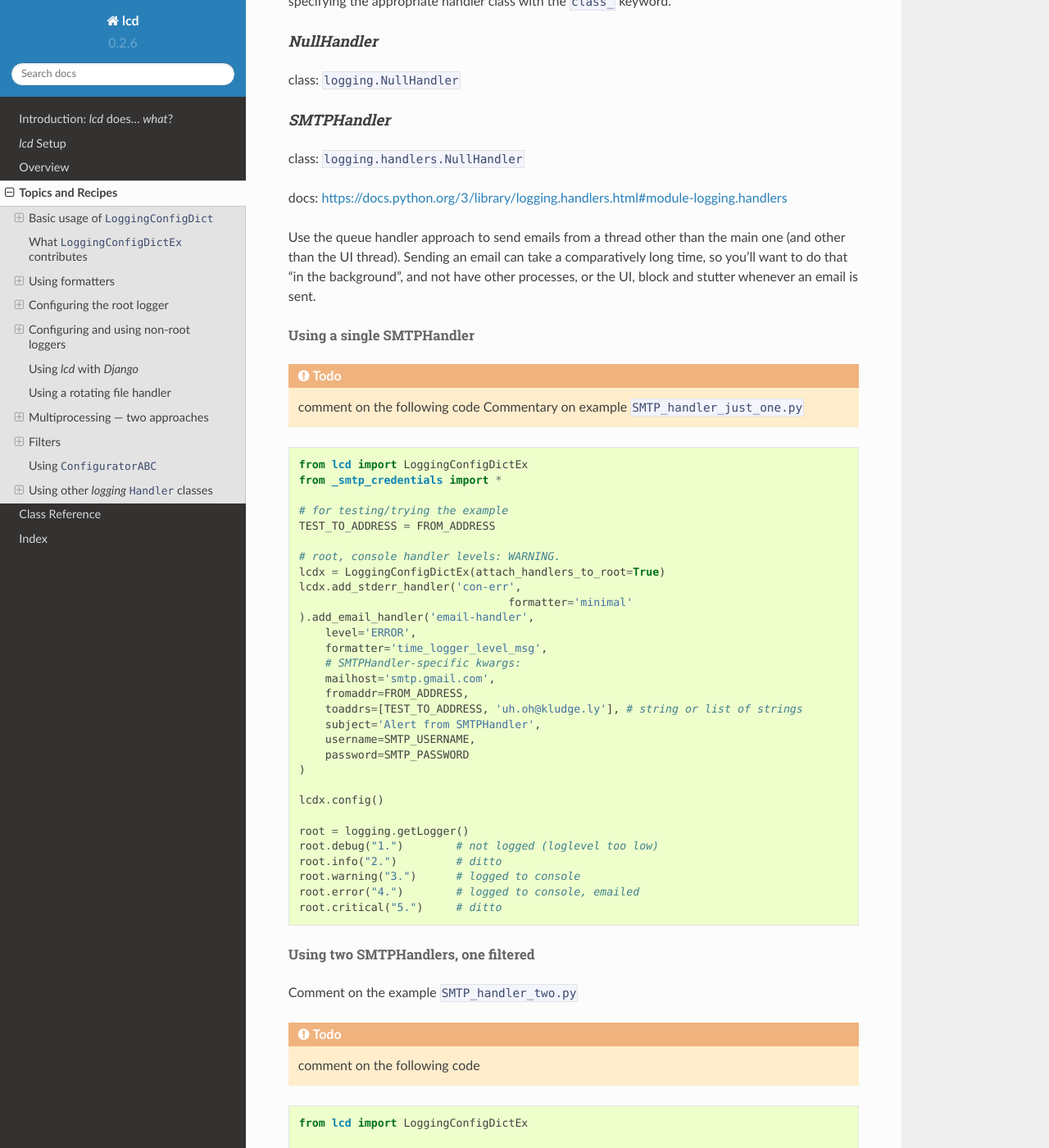
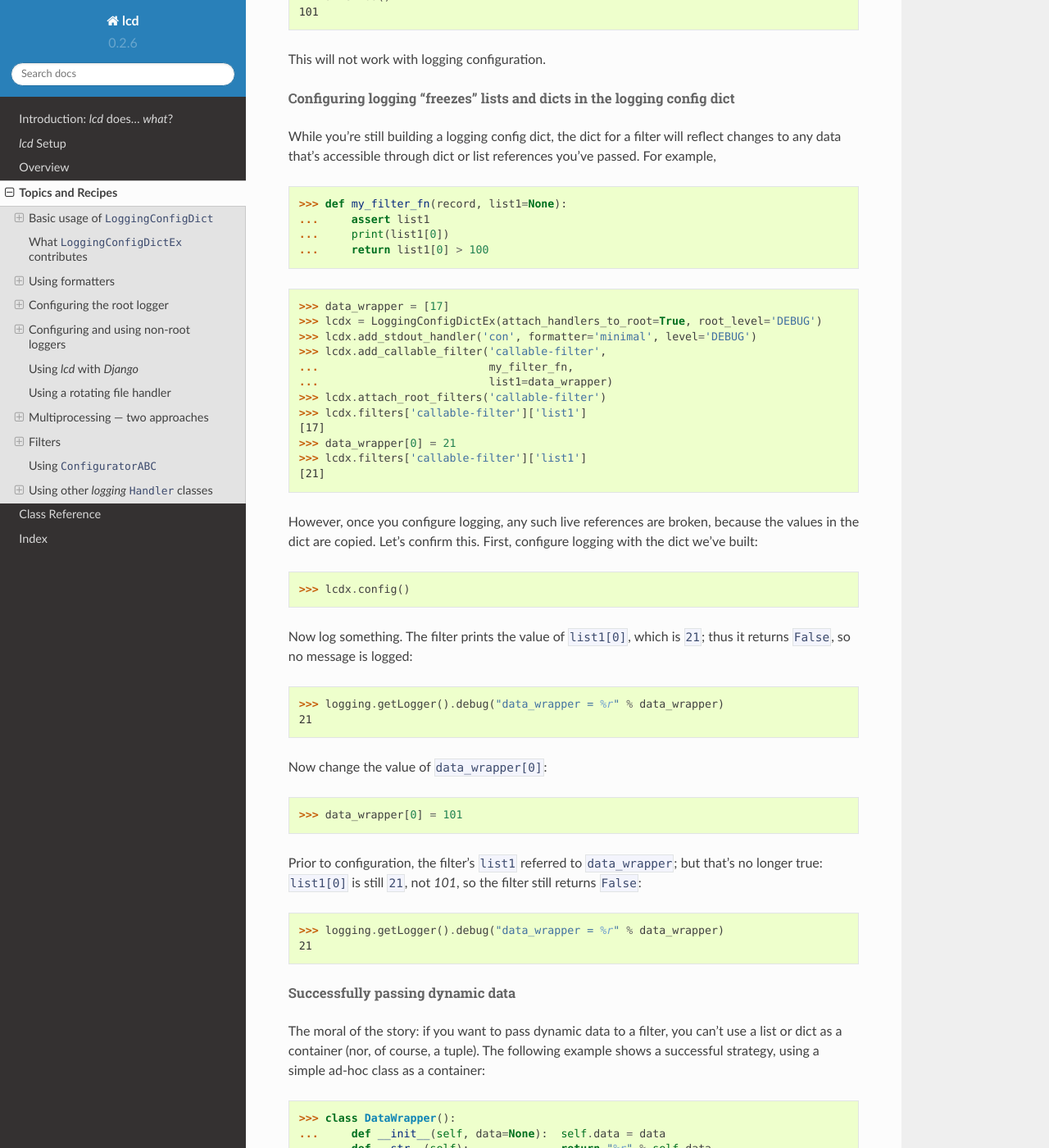
Before and after one commit to Twangist/prelogging, a Sphinx documentation site: the page built from lcd/docs/topics-recipes.rst, in a window 1280 px wide and 1400 px high, scrolled down 16468 px. Shown: the whole window at 82% size. Built offline with Sphinx 7.4.7 and the Read the Docs theme 2.0.0, drawn with Linux system fonts in a browser that asks for light colours; some of the changed text lies outside the part shown.

Commit message:
0.2.7b11 -- docs; example of filter with dynamic data
TODO: When attaching filters, handlers, check for existence of thing(s)
added in list, and if there already, don't append another. OR check for
this in ``check()`` <----

TODO: docs, examples, etc.

```diff
--- a/lcd/_version.py
+++ b/lcd/_version.py
@@ -1 +1 @@
-__version__ = '0.2.7b10'
+__version__ = '0.2.7b11'
--- a/lcd/docs/topics-recipes.rst
+++ b/lcd/docs/topics-recipes.rst
@@ -35,6 +35,7 @@
         * :ref:`tr-config-non-root-propagate`
         * :ref:`tr-config-discrete-non-root`
 
+
 * :ref:`using-lcd-with-django`
 
 |br|
@@ -56,18 +57,8 @@
 
         * :ref:`tr-filters-logger`
         * :ref:`tr-filters-handler`
-
-    .. todo::
-        Filter examples:
-
-            Class Filter    that's initialized with some date:
-                            using the keyword parameters for initialization
-
-            Callable filter  "    "     "       "         "     "
-
-        The new version of ``add_function_filter`` (soon to be
-        ``add_callable_filter``) is pretty cool.
-
+        * :ref:`passing-initialization-data-to-a-filter`
+        * :ref:`passing-dynamic-data-to-a-filter`
 
 
 * Configuration distributed across multiple modules or packages
@@ -835,6 +826,157 @@
     lcd_ex.attach_handler_filters('myhandler',
                                   'count_d', 'count_i')
 
+
+.. index:: Filters -- passing initialization data
+
+.. _passing-initialization-data-to-a-filter:
+
+Passing initialization data to a filter
++++++++++++++++++++++++++++++++++++++++++++++
+Blah blah
+
+    .. todo::
+        Filter examples:
+
+            Class Filter    that's initialized with some data:
+                            using keyword parameters for initialization
+
+            Callable filter  "    "     "       "         "     "
+
+
+Class filter
+~~~~~~~~~~~~~~~~~~~
+<<<<< TODO >>>>>
+
+Callable filter
+~~~~~~~~~~~~~~~~~~~
+<<<<< TODO >>>>>
+    (Cool new feature of ``add_callable_filter``, that you can do this)
+
+
+.. index:: Filters -- passing dynamic data
+
+.. _passing-dynamic-data-to-a-filter:
+
+Passing dynamic data to a filter
+++++++++++++++++++++++++++++++++++++
+
+Sometimes you may want to pass a reference dynamic data to a filter, whose
+value may be different from one filter call to the next. A typical approach
+would be to wrap such data in a list or dict, as in the following code which
+uses a list:
+
+    >>> class A():
+    ...     def __init__(self, list1=None):
+    ...         self.list1 = list1
+    ...
+    ...     def method(self):
+    ...         print(self.list1[0])
+
+    >>> data_wrapper = [17]
+    >>> a = A(list1=data_wrapper)
+    >>> a.method()
+    17
+    >>> data_wrapper[0] = 101
+    >>> a.method()
+    101
+
+This will not work with logging configuration.
+
+Configuring logging "freezes" lists and dicts in the logging config dict
+~~~~~~~~~~~~~~~~~~~~~~~~~~~~~~~~~~~~~~~~~~~~~~~~~~~~~~~~~~~~~~~~~~~~~~~~~~
+
+While you're still building a logging config dict, the dict for a filter will
+reflect changes to any data that's accessible through dict or list references
+you've passed. For example,
+
+    >>> def my_filter_fn(record, list1=None):
+    ...     assert list1
+    ...     print(list1[0])
+    ...     return list1[0] > 100
+
+    >>> data_wrapper = [17]
+    >>> lcdx = LoggingConfigDictEx(attach_handlers_to_root=True, root_level='DEBUG')
+    >>> lcdx.add_stdout_handler('con', formatter='minimal', level='DEBUG')
+    >>> lcdx.add_callable_filter('callable-filter',
+    ...                          my_filter_fn,
+    ...                          list1=data_wrapper)
+    >>> lcdx.attach_root_filters('callable-filter')
+    >>> lcdx.filters['callable-filter']['list1']
+    [17]
+    >>> data_wrapper[0] = 21
+    >>> lcdx.filters['callable-filter']['list1']
+    [21]
+
+However, once you configure logging, any such live references are broken,
+because the values in the dict are copied. Let's confirm this.
+First, configure logging with the dict we've built:
+
+    >>> lcdx.config()
+
+Now log something. The filter prints the value of ``list1[0]``, which is ``21``;
+thus it returns ``False``, so no message is logged:
+
+    >>> logging.getLogger().debug("data_wrapper = %r" % data_wrapper)
+    21
+
+Now change the value of ``data_wrapper[0]``:
+
+    >>> data_wrapper[0] = 101
+
+Prior to configuration, the filter's ``list1`` referred to ``data_wrapper``;
+but that's no longer true: ``list1[0]`` is still ``21``, not `101`, so the
+filter still returns ``False``:
+
+    >>> logging.getLogger().debug("data_wrapper = %r" % data_wrapper)
+    21
+
+Successfully passing dynamic data
+~~~~~~~~~~~~~~~~~~~~~~~~~~~~~~~~~~~~~~~~~~~~~~~~~~~~~~~~~~~~~~~~~~~~~~~~~~
+
+The moral of the story: if you want to pass dynamic data to a filter, you
+can't use a list or dict as a container (nor, of course, a tuple). The
+following example shows a successful strategy, using a simple ad-hoc class
+as a container:
+
+    >>> class DataWrapper():
+    ...     def __init__(self, data=None):  self.data = data
+    ...     def __str__(self):              return "%r" % self.data
+
+    >>> def my_filter_fn(record, data_wrapper=None):
+    ...     assert data_wrapper
+    ...     print(data_wrapper)
+    ...     return isinstance(data_wrapper.data, int) and data_wrapper.data > 100
+
+    >>> dw = DataWrapper(17)
+
+    >>> lcdx = LoggingConfigDictEx(attach_handlers_to_root=True, root_level='DEBUG')
+    >>> lcdx.add_stdout_handler('con', formatter='minimal', level='DEBUG')
+    >>> lcdx.add_callable_filter('callable-filter',
+    ...                          my_filter_fn,
+    ...                          data_wrapper=dw)
+    >>> lcdx.attach_root_filters('callable-filter')
+    >>> lcdx.filters['callable-filter']['data_wrapper'])
+    17
+    >>> dw.data = 21
+    >>> lcdx.filters['callable-filter']['data_wrapper'])
+    21
+
+    >>> lcdx.config()
+
+    >>> # filter prints 21 and returns False:
+    >>> # in the filter, data_wrapper.data == 21
+    >>> logging.getLogger().debug("dw = %s" % dw)
+    21
+    dw.data = 101
+    >>> # In the filter, data_wrapper.data == 101,
+    >>> #  so message is logged:
+    logging.getLogger().debug("dw = %s" % dw)
+    101
+    dw = 101
+
+Of course, you could pass a data-returning callable rather than a container.
+
 ----------------------------------
 
 .. _config-abc:
```
Also changed, not shown: 2 other files.
